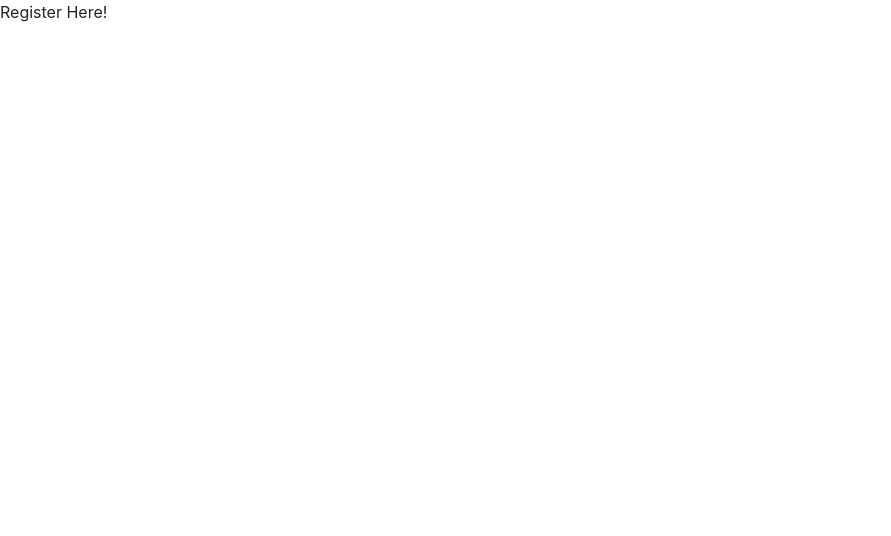
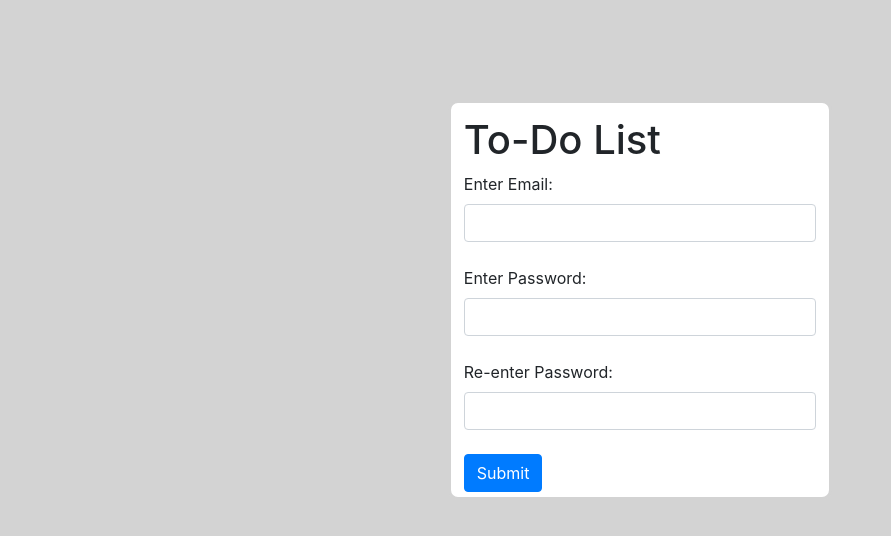
Before and after one commit to max-padgett/jsonreactapp, a React (Create React App) app: page /register in a window 1280 px wide. Shown: the top 536 px of the page, without its empty margins (0-891 px from the left). Built offline with nearby package versions, Linux system fonts and the light colour scheme.

Commit message:
Styling changes and added a register form

```diff
--- a/src/App.css
+++ b/src/App.css
@@ -30,14 +30,32 @@
 
 .Login{
   width: 30%;
-  height: 40%;
+  height: 35%;
+  background-color: white;
   margin: 100px auto;
   border: 1px 1px 1px 1px;
-  border-color: grey;
+  border-color: lightgray;
   border-style: solid;
-  border-radius: 20px;
+  border-radius: 10px;
   padding: 1%;
+}
+.LoginPage{
+  background-color: lightgray;
+  position: fixed;
+  height: 100%;
+  width: 100%;
+}
 
+.Register{
+  width: 30%;
+  height: 50%;
+  background-color: white;
+  margin: 100px auto;
+  border: 1px 1px 1px 1px;
+  border-color: lightgray;
+  border-style: solid;
+  border-radius: 10px;
+  padding: 1%;
 }
 
 .JsonCard:hover{
--- a/src/App.js
+++ b/src/App.js
@@ -20,6 +20,7 @@ class App extends Component {
             <Route  path={'/'} component={Login} exact/>
             <Route  class="btn btn-success" style={{margin:'.5vh'}} path={'/form'} component={FormCard}/>
             <Route  path={'/register'} component={Register} exact/>
+            <Route  path={'/login'} component={Login} exact/>
           </switch>
         </BrowserRouter>
 
--- a/src/Login.js
+++ b/src/Login.js
@@ -18,12 +18,18 @@ class Login extends Component {
 
     }
 
+    onLogin(e){
+
+    }
+
     render() {
         return (
+            <div className="LoginPage">
                 <div className="Login">
+                    <h1>To-Do List</h1>
                     <form>
                         <FormGroup controlId="email">
-                        <ControlLabel>Enter Email:</ControlLabel>
+                            <ControlLabel>Email:</ControlLabel>
                                 <FormControl
                                 type="email"
                                 value = {this.state.email}
@@ -31,7 +37,9 @@ class Login extends Component {
                                 onChange={this.handleChange}
                                 ></FormControl>
 
-                        <ControlLabel>Enter Password:</ControlLabel>
+                                    <br/>
+
+                            <ControlLabel>Password:</ControlLabel>
                                 <FormControl
                                 type="password"
                                 value = {this.state.password}
@@ -42,7 +50,9 @@ class Login extends Component {
 
                                     <br/>
 
-                        <Button type="submit">Login</Button>
+                            <Button type="submit" className="btn btn-primary">Login</Button>
+
+                                    <br/>
 
                             <Route path={"/register"} exact>
                                 <Link to={"/register"}>Not registered?</Link>
@@ -51,6 +61,7 @@ class Login extends Component {
                         </FormGroup>
                     </form>
                 </div>
+            </div>
          );
     }
 }
--- a/src/Register.js
+++ b/src/Register.js
@@ -1,12 +1,78 @@
 import React, { Component } from 'react';
+import {Link, Route} from "react-router-dom";
+import { Button, FormGroup, FormControl, ControlLabel } from "react-bootstrap";
 
 class Register extends Component {
 
+    constructor(props, context){
+        super(props,context);
+        this.handleChange = this.handleChange.bind(this);
+
+        this.state = {
+            email:"",
+            password:""
+        };
+    }
+
+    handleChange(e){
+
+    }
+
+    onLogin(e){
+
+    }
+
     render() {
         return (
-            <label>
-                Register Here!
-            </label>
+            <div className="LoginPage">
+                <div className="Register">
+                    <h1>To-Do List</h1>
+                    <form>
+                        <FormGroup controlId="email">
+                            <ControlLabel>Enter Email:</ControlLabel>
+                                <FormControl
+                                type="email"
+                                value = {this.state.email}
+                                placeholder=""
+                                onChange={this.handleChange}
+                                ></FormControl>
+
+                                    <br/>
+
+                            <ControlLabel>Enter Password:</ControlLabel>
+                                <FormControl
+                                type="password"
+                                value = {this.state.password}
+                                placeholder=""
+                                onChange={this.handleChange}
+                                bsSize="sm"
+                                ></FormControl>
+
+                                    <br/>
+
+                            <ControlLabel>Re-enter Password:</ControlLabel>
+                                <FormControl
+                                type="password"
+                                value = {this.state.password}
+                                placeholder=""
+                                onChange={this.handleChange}
+                                bsSize="sm"
+                                ></FormControl>
+
+                                    <br/>
+
+                            <Button type="submit" className="btn btn-primary">Submit</Button>
+
+                                    <br/>
+
+                            <Route path={"/login"} exact>
+                                <Link to={"/login"}>Already registered?</Link>
+                            </Route>
+
+                        </FormGroup>
+                    </form>
+                </div>
+            </div>
 
          );
     }
```
Lines whose indentation alone changed are shown as unchanged.
